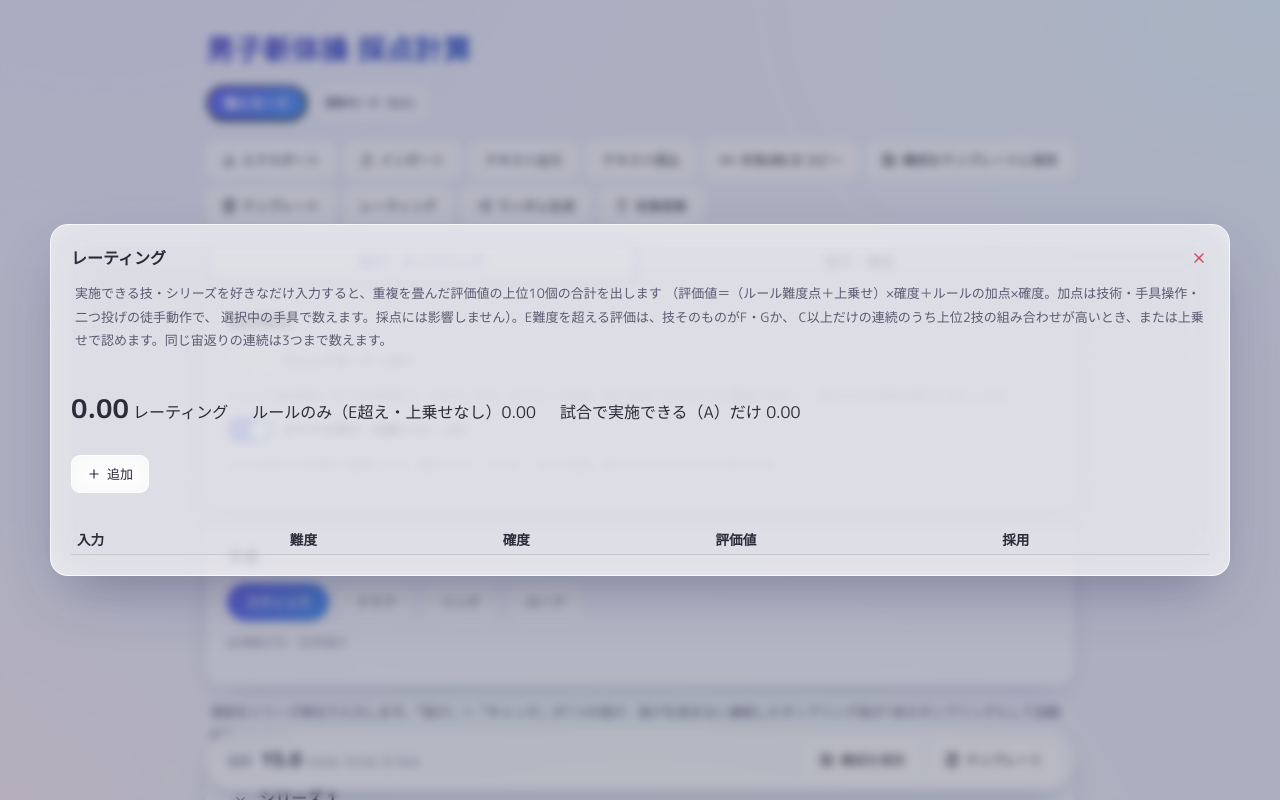
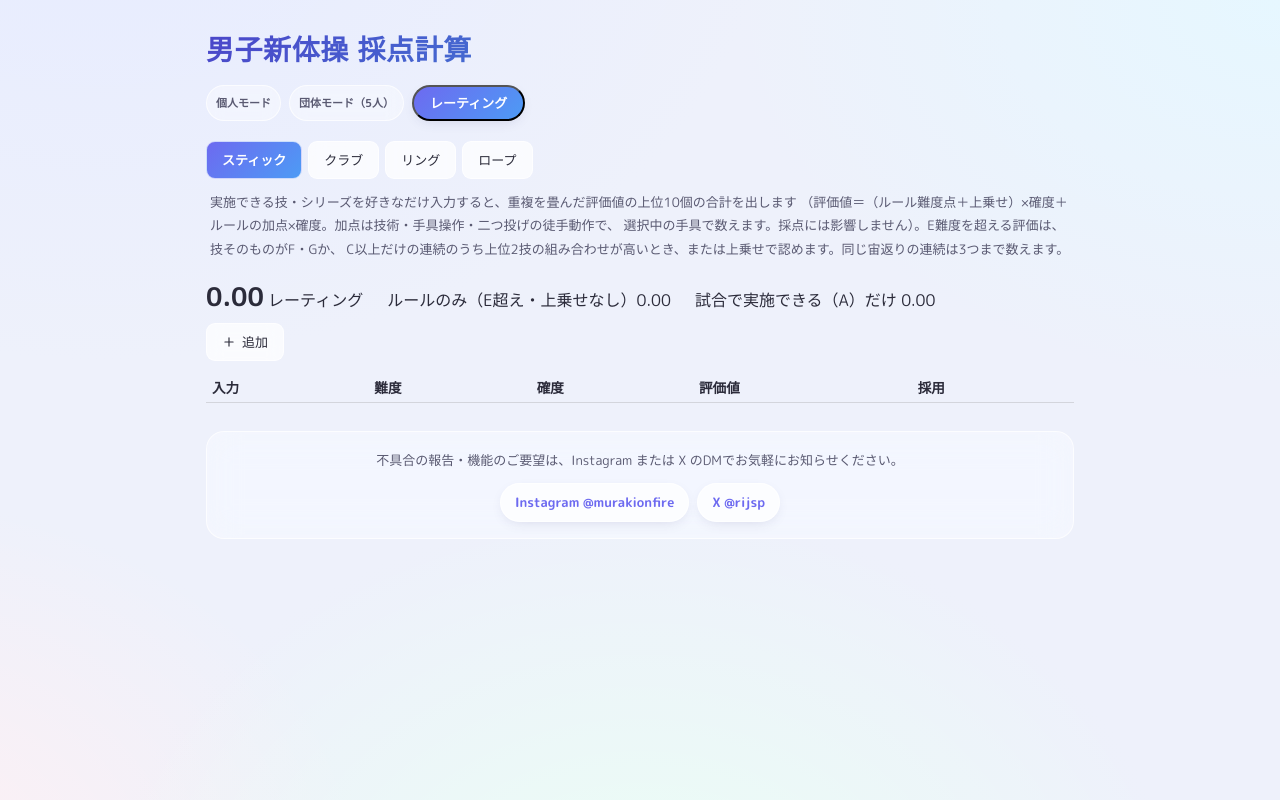
Before and after one commit to murakichi/mens-rg-scorer, a React (Vite) app: page / in a window 1280 px wide. Both pictures are taken after a click on the button "レーティング". Shown: the top 800 px of the page. Built offline with nearby package versions, Linux system fonts and the light colour scheme.

Commit message:
レーティングを個人・団体と並ぶモードにした（モーダルをやめて画面化）
Co-Authored-By: Claude Sonnet 5.5 <noreply@anthropic.com>
Claude-Session: https://claude.ai/code/session_019oAM7hZAQoPT3mjFDwDetp

```diff
--- a/src/App.tsx
+++ b/src/App.tsx
@@ -1,6 +1,7 @@
 import { useState } from "react";
 import { IndividualScorer } from "./components/IndividualScorer";
 import { TeamScorer } from "./components/TeamScorer";
+import { RatingScreen } from "./components/RatingScreen";
 import { consumeShareHash } from "./scoring/share";
 import { loadDraftMode, saveDraftMode, type ScorerMode } from "./scoring/draft";
 
@@ -37,13 +38,18 @@ export default function App() {
           <button className={mode === "team" ? "mode-active" : "mode-btn"} onClick={() => changeMode("team")}>
             団体モード（5人）
           </button>
+          <button className={mode === "rating" ? "mode-active" : "mode-btn"} onClick={() => changeMode("rating")}>
+            レーティング
+          </button>
         </div>
       </header>
 
       {mode === "individual" ? (
         <IndividualScorer initialData={individualInit} />
+      ) : mode === "team" ? (
+        <TeamScorer initialData={teamInit} />
       ) : (
-        <TeamScorer initialData={teamInit} />
+        <RatingScreen />
       )}
 
       <footer className="site-footer">
--- a/src/components/IndividualScorer.tsx
+++ b/src/components/IndividualScorer.tsx
@@ -37,7 +37,6 @@ import { buildShareUrl } from "../scoring/share";
 import { JsonModal, type JsonModalMode } from "./JsonModal";
 import { SeriesListEditor, emptySeries } from "./SeriesListEditor";
 import { TemplateModal } from "./TemplateModal";
-import { RatingModal } from "./RatingModal";
 import { GenerateModal } from "./GenerateModal";
 import { SuggestModal } from "./SuggestModal";
 import { ScoreSummary } from "./ScoreSummary";
@@ -134,7 +133,6 @@ export function IndividualScorer({ initialData }: Props = {}) {
   // ---- テンプレート（localStorage 保存）----
   const [templates, setTemplates] = useState<TemplateStore>(() => loadTemplates());
   const [templateOpen, setTemplateOpen] = useState(false);
-  const [ratingOpen, setRatingOpen] = useState(false);
   const [generateOpen, setGenerateOpen] = useState(false);
   const [suggestOpen, setSuggestOpen] = useState(false);
   const updateTemplates = (next: TemplateStore) => {
@@ -490,7 +488,6 @@ export function IndividualScorer({ initialData }: Props = {}) {
         onExport={exportTemplates}
         onImport={importTemplates}
       />
-      <RatingModal open={ratingOpen} apparatus={apparatus} onClose={() => setRatingOpen(false)} />
       <JsonModal
         mode={jsonModalMode}
         text={jsonText}
@@ -535,9 +532,6 @@ export function IndividualScorer({ initialData }: Props = {}) {
         </button>
         <button className="io-btn" onClick={() => setTemplateOpen(true)}>
           <BookMarked size={14} /> テンプレート
-        </button>
-        <button className="io-btn" onClick={() => setRatingOpen(true)}>
-          レーティング
         </button>
         <button className="io-btn" onClick={() => setGenerateOpen(true)}>
           <Shuffle size={14} /> ランダム生成
--- a/src/components/RatingModal.tsx
+++ b/src/components/RatingScreen.tsx
@@ -1,5 +1,5 @@
 import { useEffect, useMemo, useState } from "react";
-import { Plus, X } from "lucide-react";
+import { Plus } from "lucide-react";
 import { SeriesListEditor, emptySeries } from "./SeriesListEditor";
 import {
   PERFORM_GRADES,
@@ -14,12 +14,18 @@ import {
   type PerformGrade,
   type RatingEntry,
 } from "../scoring/rating";
+import { APPARATUS } from "../scoring/constants";
 import type { ApparatusKey, Series } from "../scoring/types";
 
-interface Props {
-  open: boolean;
-  apparatus: ApparatusKey;
-  onClose: () => void;
+const APPARATUS_STORAGE_KEY = "mens-rg-scorer:rating:apparatus:v1";
+
+function loadApparatus(): ApparatusKey {
+  try {
+    const v = localStorage.getItem(APPARATUS_STORAGE_KEY);
+    return v && v in APPARATUS ? (v as ApparatusKey) : "stick";
+  } catch {
+    return "stick";
+  }
 }
 
 const SKIP_LABEL = {
@@ -30,15 +36,22 @@ const SKIP_LABEL = {
 
 const fmt = (n: number) => n.toFixed(2);
 
-/** 実施できる技・シリーズを好きなだけ入力し、上位10個からレーティングを出す。採点には影響しない。 */
-export function RatingModal({ open, apparatus, onClose }: Props) {
+/** 実施できる技・シリーズを好きなだけ入力し、上位10個からレーティングを出す画面。採点には影響しない。 */
+export function RatingScreen() {
+  const [apparatus, setApparatus] = useState<ApparatusKey>(() => loadApparatus());
   const [entries, setEntries] = useState<RatingEntry[]>(() => loadRatingEntries());
   const [sel, setSel] = useState(0);
 
   useEffect(() => saveRatingEntries(entries), [entries]);
+  useEffect(() => {
+    try {
+      localStorage.setItem(APPARATUS_STORAGE_KEY, apparatus);
+    } catch {
+      // 保存できなくても使える
+    }
+  }, [apparatus]);
   const result = useMemo(() => computeRating(entries, undefined, apparatus), [entries, apparatus]);
 
-  if (!open) return null;
   const cur = entries[Math.min(sel, entries.length - 1)];
   const curIdx = cur ? entries.indexOf(cur) : -1;
   const patch = (i: number, p: Partial<RatingEntry>) =>
@@ -62,14 +75,15 @@ export function RatingModal({ open, apparatus, onClose }: Props) {
   );
 
   return (
-    <div className="modal-overlay" onClick={onClose}>
-      <div className="modal modal-wide" onClick={(e) => e.stopPropagation()}>
-        <div className="modal-head">
-          <span>レーティング</span>
-          <button className="remove-btn-xs" onClick={onClose}>
-            <X size={16} />
+    <div className="rating-screen">
+      <div className="rating-apparatus">
+        {(Object.keys(APPARATUS) as ApparatusKey[]).map((k) => (
+          <button key={k} className={k === apparatus ? "io-btn is-active" : "io-btn"} onClick={() => setApparatus(k)}>
+            {APPARATUS[k].name}
           </button>
-        </div>
+        ))}
+      </div>
+      <div>
         <p className="note">
           実施できる技・シリーズを好きなだけ入力すると、重複を畳んだ評価値の上位{RATING_ADOPT_COUNT}個の合計を出します
           （評価値＝（ルール難度点＋上乗せ）×確度＋ルールの加点×確度。加点は技術・手具操作・二つ投げの徒手動作で、
--- a/src/index.css
+++ b/src/index.css
@@ -95,6 +95,7 @@ body {
 
 .mode-wrap {
   display: flex;
+  flex-wrap: wrap;
   gap: 8px;
 }
 .mode-active {
@@ -1906,3 +1907,6 @@ input[type="checkbox"] {
 .rating-table { width: 100%; border-collapse: collapse; margin-top: 12px; font-size: 0.85rem; }
 .rating-table th, .rating-table td { text-align: left; padding: 4px 6px; border-bottom: 1px solid rgba(128, 128, 128, 0.25); }
 .rating-table tr.is-skipped { opacity: 0.55; text-decoration: line-through; }
+.rating-screen { display: flex; flex-direction: column; gap: 12px; }
+.rating-apparatus { display: flex; flex-wrap: wrap; gap: 6px; }
+.io-btn.is-active { background: var(--accent-grad); color: #fff; font-weight: 700; }
--- a/src/scoring/draft.ts
+++ b/src/scoring/draft.ts
@@ -27,7 +27,7 @@ export const DRAFT_KEY_MODE = "mens-rg-scorer:draft:mode:v1";
 /** 十年後モードの解放状態（ジュニアモードの切り替え回数）。構成とは別に端末ごとに覚える。 */
 export const FUTURE_UNLOCK_KEY = "mens-rg-scorer:future-unlock:v1";
 
-export type ScorerMode = "individual" | "team";
+export type ScorerMode = "individual" | "team" | "rating";
 
 /** 個人モードのドラフト。エクスポート／共有URLの `SaveData` と同じ形。 */
 export interface IndividualDraft {
@@ -303,7 +303,7 @@ export function saveFutureUnlock(state: FutureUnlockState): void {
 
 export function loadDraftMode(): ScorerMode | null {
   const v = readKey(DRAFT_KEY_MODE);
-  return v === "individual" || v === "team" ? v : null;
+  return v === "individual" || v === "team" || v === "rating" ? v : null;
 }
 
 export function saveDraftMode(mode: ScorerMode): void {
```
Also changed, not shown: work-logs/2026-10-07-rating.md (+2 -0 lines), 2 other files (tests, documents, lock files or other folders).
